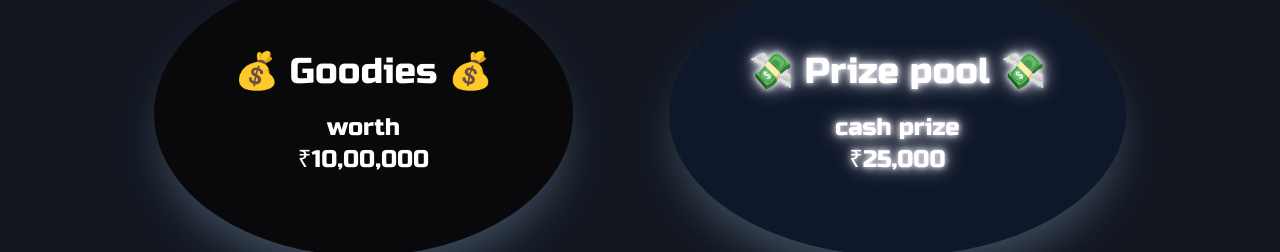
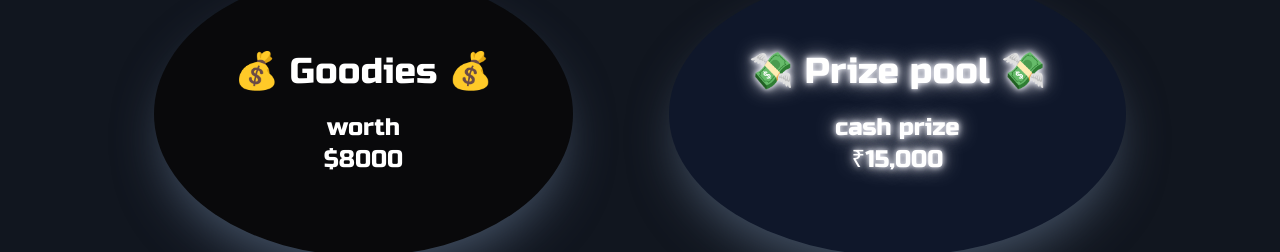
Before and after one commit to CodeMaverick07/Hack-ai-thon, a React (Create React App) app: page / in a window 1280 px wide. Shown: the part 1771-2023 px from the top of the page. Built offline with nearby package versions, Linux system fonts and the light colour scheme; a web font is replaced by a local one.

Commit message:
Update website metadata and URLs

```diff
--- a/public/index.html
+++ b/public/index.html
@@ -15,10 +15,6 @@
     ></script>
     <meta name="viewport" content="width=device-width, initial-scale=1" />
     <meta name="theme-color" content="#000000" />
-    <meta
-      name="description"
-      content="Web site created using create-react-app"
-    />
     <link rel="apple-touch-icon" href="%PUBLIC_URL%/logo192.png" />
 
     <link rel="manifest" href="%PUBLIC_URL%/manifest.json" />
--- a/src/components/Footer.jsx
+++ b/src/components/Footer.jsx
@@ -28,7 +28,7 @@ const Footer = () => {
     <footer className="bg-black  max-md:h-[50vh] flex justify-center items-center">
       <div className="mx-auto max-w-7xl flex flex-col justify-center items-center overflow-hidden px-6 py-20">
         <div className="mt-10 flex justify-center space-x-10 max-md:space-x-0 max-md:gap-2 items-center">
-          <a href="#hero">
+          <a href="https://hack-ai-thon.devfolio.co/overview">
             <button className="font-ai text-black text-2xl p-3 max-md:text-xl bg-yellow-400 border border-black rounded-lg hover:scale-110">
               <div className="flex justify-center items-center gap-1">
                 <FaArrowRight />
--- a/src/components/Header.jsx
+++ b/src/components/Header.jsx
@@ -81,11 +81,14 @@ const Header = () => {
             </SheetHeader>
           </SheetContent>
         </Sheet>
-        <button className="font-ai text-black text-base bg-yellow-400 border border-black p-1 rounded-lg hover:scale-110">
+        <a
+          href="https://hack-ai-thon.devfolio.co/overview"
+          className="font-ai text-black text-base bg-yellow-400 border border-black p-1 rounded-lg hover:scale-110"
+        >
           <div className="flex justify-center items-center gap-1">
             <span>Apply</span> <FaArrowRight />
           </div>
-        </button>
+        </a>
       </div>
     </div>
   );
--- a/src/components/Prizes.jsx
+++ b/src/components/Prizes.jsx
@@ -10,7 +10,7 @@ function Prizes() {
             💰 Goodies 💰
           </h1>
           <h2 className="text-2xl  text-white self-center mt-5">worth</h2>
-          <h2 className="text-2xl  text-white self-center">₹10,00,000</h2>
+          <h2 className="text-2xl  text-white self-center">$8000</h2>
         </div>
         <div className="rounded-[100%] md:rounded-[100%] flex flex-col bg-slate-900 p-10 md:p-20  shadow-2xl shadow-slate-600 text-center align-middle font-ai">
           <h1 className="text-white  text-3xl md:text-4xl font-prize self-center glow">
@@ -19,7 +19,7 @@ function Prizes() {
           <h2 className="text-2xl  text-white self-center glow mt-5">
             cash prize
           </h2>
-          <h2 className="text-2xl  text-white self-center glow">₹25,000</h2>
+          <h2 className="text-2xl  text-white self-center glow">₹15,000</h2>
         </div>
         <div className="rounded-[100%] md:rounded-[100%] flex flex-col bg-zinc-950 p-3 md:p-8 items-center shadow-2xl shadow-slate-600 text-center align-middle font-ai">
           <h1 className="text-white  text-5xl md:text-4xl font-prize self-center">
```
